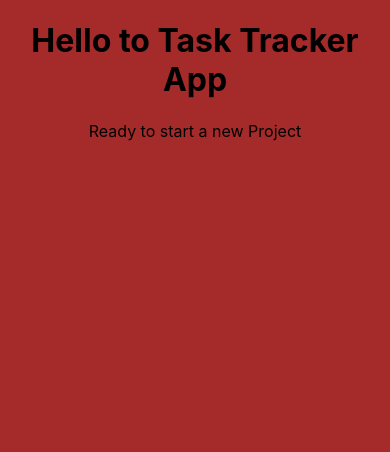
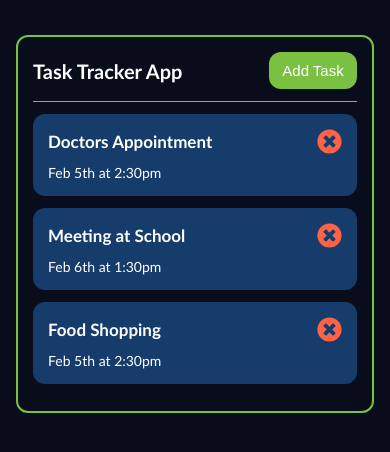
Before and after one commit to Dmytro1991ua/react-task-tracker-app, a React (Create React App) app: page / in a window 390 px wide. Shown: the top 452 px of the page. Built offline with nearby package versions, Linux system fonts and the light colour scheme.

Commit message:
added App, Header, Tasks and Task components. Styled by using CSS Modules and added responsivness.Took tasks from a state and rendered in UI

```diff
--- a/src/App.css
+++ /dev/null
@@ -1,41 +0,0 @@
-.App {
-  text-align: center;
-}
-
-body {
-  background-color: brown;
-}
-.App-logo {
-  height: 40vmin;
-  pointer-events: none;
-}
-
-@media (prefers-reduced-motion: no-preference) {
-  .App-logo {
-    animation: App-logo-spin infinite 20s linear;
-  }
-}
-
-.App-header {
-  background-color: #282c34;
-  min-height: 100vh;
-  display: flex;
-  flex-direction: column;
-  align-items: center;
-  justify-content: center;
-  font-size: calc(10px + 2vmin);
-  color: white;
-}
-
-.App-link {
-  color: #61dafb;
-}
-
-@keyframes App-logo-spin {
-  from {
-    transform: rotate(0deg);
-  }
-  to {
-    transform: rotate(360deg);
-  }
-}
--- a/src/App.js
+++ b/src/App.js
@@ -1,10 +1,44 @@
-import './App.css';
+import styles from'./App.module.css';
+import Header from './components/Header/Header';
+import { useState } from 'react'
+import Tasks from './components/Tasks/Tasks';
 
 function App() {
+  const [tasks, setTasks] = useState(([
+    {
+      id: 1,
+      text: 'Doctors Appointment',
+      day: 'Feb 5th at 2:30pm',
+      reminder: true
+    },
+    {
+      id: 2,
+      text: 'Meeting at School',
+      day: 'Feb 6th at 1:30pm',
+      reminder: true
+    },
+    {
+      id: 3,
+      text: 'Food Shopping',
+      day: 'Feb 5th at 2:30pm',
+      reminder: false
+    },
+  ]))
+
+  const [showAddedTask, setShowAddedTask] = useState(false);
+
+  const handleClick = () => setShowAddedTask(!showAddedTask);
+
   return (
-    <div className="App">
-      <h1>Hello to Task Tracker App</h1>
-      <p>Ready to start a new Project</p>
+    <div className={styles.wrapper}>
+      <section className={styles['task-tracker']}>
+        <div className={styles.container}>
+          <div className={styles["task-tracker-body"]}>
+            <Header onClick={handleClick} showAddedTask={showAddedTask} />
+            <Tasks tasks={tasks} setTasks={ setTasks}/>
+          </div>
+        </div>
+      </section>
     </div>
   );
 }
--- /dev/null
+++ b/src/App.module.css
@@ -0,0 +1,30 @@
+.wrapper {
+    min-height: 100vh;
+    overflow: hidden;
+    display: flex;
+    flex-direction: column;
+}
+
+.task-tracker {
+    padding-top: 3.5rem;
+}
+
+.container {
+    max-width: 114rem;
+    margin: 0 auto;
+    padding: 0 1.6rem;
+}
+
+.task-tracker-body {
+    border: 2px solid #7ac142;
+    max-width: 60rem;
+    margin: 0 auto;
+    padding: 1.5rem 1.3rem;
+    border-radius: 1.2rem;
+}
+
+@media (max-width: 48em) {
+    .task-tracker-body {
+        padding: 1.5rem 1.5rem;
+    }
+}
--- /dev/null
+++ b/src/components/Button/Button.js
@@ -0,0 +1,12 @@
+import React from 'react'
+import styles from "./Button.module.css"
+
+const Button = ({ color, text, onClick}) => {
+   return (
+      <button onClick={onClick} style={{backgroundColor: color}}className={styles.btn}>
+         {text}
+      </button>
+   )
+}
+
+export default Button
--- /dev/null
+++ b/src/components/Button/Button.module.css
@@ -0,0 +1,23 @@
+.btn {
+    display: inline-block;
+    border: none;
+    background-color: #5a803d;
+    color: #ffffff;
+    padding: 1rem 1.3rem;
+    border-radius: 1.2rem;
+    font-size: 1.5rem;
+    cursor: pointer;
+    transition: all .3s ease-in-out;
+    min-width: 8.8rem;
+}
+
+.btn:hover {
+    background-color: #7ac142;
+}
+
+@media (min-width: 48em) {
+    .btn {
+        padding: 1.2rem 1.5rem;
+        font-size: 1.6rem;
+    }
+}
--- /dev/null
+++ b/src/components/Header/Header.js
@@ -0,0 +1,16 @@
+import React from 'react'
+import Button from '../Button/Button'
+import styles from './Header.module.css'
+
+const Header = ({ onClick, showAddedTask }) => {
+   return (
+      <header className={styles.header}>
+         <div className={styles['header-body']}>
+            <h1 className={styles.title}>Task Tracker App</h1>
+            <Button color={showAddedTask ? "#ff6347" : "#7ac142"} text={showAddedTask ? "Close" : "Add Task"} onClick={onClick} />
+         </div>
+      </header>
+   )
+}
+
+export default Header
--- /dev/null
+++ b/src/components/Header/Header.module.css
@@ -0,0 +1,21 @@
+.header {
+    margin-bottom: 1.2rem;
+    border-bottom: 1px solid #7ac142;
+}
+
+.header-body {
+    display: flex;
+    justify-content: space-between;
+    align-items: center;
+    padding-bottom: 1.2rem;
+}
+
+.title {
+    font-size: 2rem;
+}
+
+@media (min-width: 48em) {
+    .title {
+        font-size: 3rem;
+    }
+}
--- /dev/null
+++ b/src/components/Task/Task.js
@@ -0,0 +1,17 @@
+import React from 'react'
+import styles from './Task.module.css'
+import { FaTimesCircle } from 'react-icons/fa'
+
+const Task = ({ task }) => {
+   return (
+      <div className={styles.task}>
+         <h3 className={styles.title}>
+            {task.text}
+            <FaTimesCircle size={25} color="#FF6347" cursor="pointer"/>
+         </h3>
+         <p className={styles.date}>{task.day}</p>
+      </div>
+   )
+}
+
+export default Task
--- /dev/null
+++ b/src/components/Task/Task.module.css
@@ -0,0 +1,40 @@
+.task {
+    background-color: #153c6b;
+    padding: 1.5rem;
+    border-radius: 1.2rem;
+    transition: all .3s ease-in-out;
+    margin-bottom: 1.2rem;
+    cursor: pointer;
+    transition: all .3s ease-in-out;
+}
+
+.task:hover {
+   transform: translateX(.5rem);
+}
+.task.reminder {
+    border-left: #5a803d;
+}
+
+.title {
+    font-size: 1.7rem;
+    margin-bottom: 1rem;
+    display: flex;
+    justify-content: space-between;
+    align-items: center;
+}
+
+@media (min-width: 48em) {
+    .title {
+        font-size: 2.2rem;
+    }
+}
+
+.date {
+    font-size: 1.4rem;
+}
+
+@media (min-width: 48em) {
+    .date {
+        font-size: 1.8rem;
+    }
+}
--- /dev/null
+++ b/src/components/Tasks/Tasks.js
@@ -0,0 +1,16 @@
+import React from 'react'
+import Task from '../Task/Task'
+
+const Tasks = ({ tasks, setTasks }) => {
+   const renderTasks = tasks.map(task => {
+      return <Task key={task.id} task={task} />
+   })
+
+   return (
+      <div className="tasks">
+         {renderTasks}
+      </div>
+   )
+}
+
+export default Tasks
--- a/src/index.css
+++ b/src/index.css
@@ -1,13 +1,49 @@
-body {
-  margin: 0;
-  font-family: -apple-system, BlinkMacSystemFont, 'Segoe UI', 'Roboto', 'Oxygen',
-    'Ubuntu', 'Cantarell', 'Fira Sans', 'Droid Sans', 'Helvetica Neue',
-    sans-serif;
-  -webkit-font-smoothing: antialiased;
-  -moz-osx-font-smoothing: grayscale;
+:root {
+    --color-dark-blue: #090c1b;
+    --color-mantis: #7ac142;
+    --color-mantis-darker: #5a803d;
+    --color-lighter-blue: #153c6b;
+    --color-white: #ffffff;
+    --color-floral-white: #f7f6f2;
+    --color-black: #000000;
+    --color-tomato: #FF6347;
 }
 
-code {
-  font-family: source-code-pro, Menlo, Monaco, Consolas, 'Courier New',
-    monospace;
+*,
+*::before,
+*::after {
+    margin: 0;
+    padding: 0;
+    box-sizing: inherit;
 }
+
+h1, h2, h3, h4, h5, h6, p {
+    margin: 0;
+}
+
+a {
+    text-decoration: none;
+    display: inline-block;
+}
+
+ul,
+li {
+    list-style: none;
+}
+
+html {
+    font-size: 62.5%;
+    scroll-behavior: smooth;
+}
+
+html, body {
+    height: 100%;
+}
+
+body {
+    font-size: 1.6rem;
+    font-family: 'Gill Sans', 'Gill Sans MT', Calibri, 'Trebuchet MS', sans-serif;
+    box-sizing: border-box;
+    background-color: #090c1b;
+    color: #ffffff;
+}
```
Also changed, not shown: src/components/Tasks/Tasks.module.css (added), 1 other file (tests, documents, lock files or other folders).
